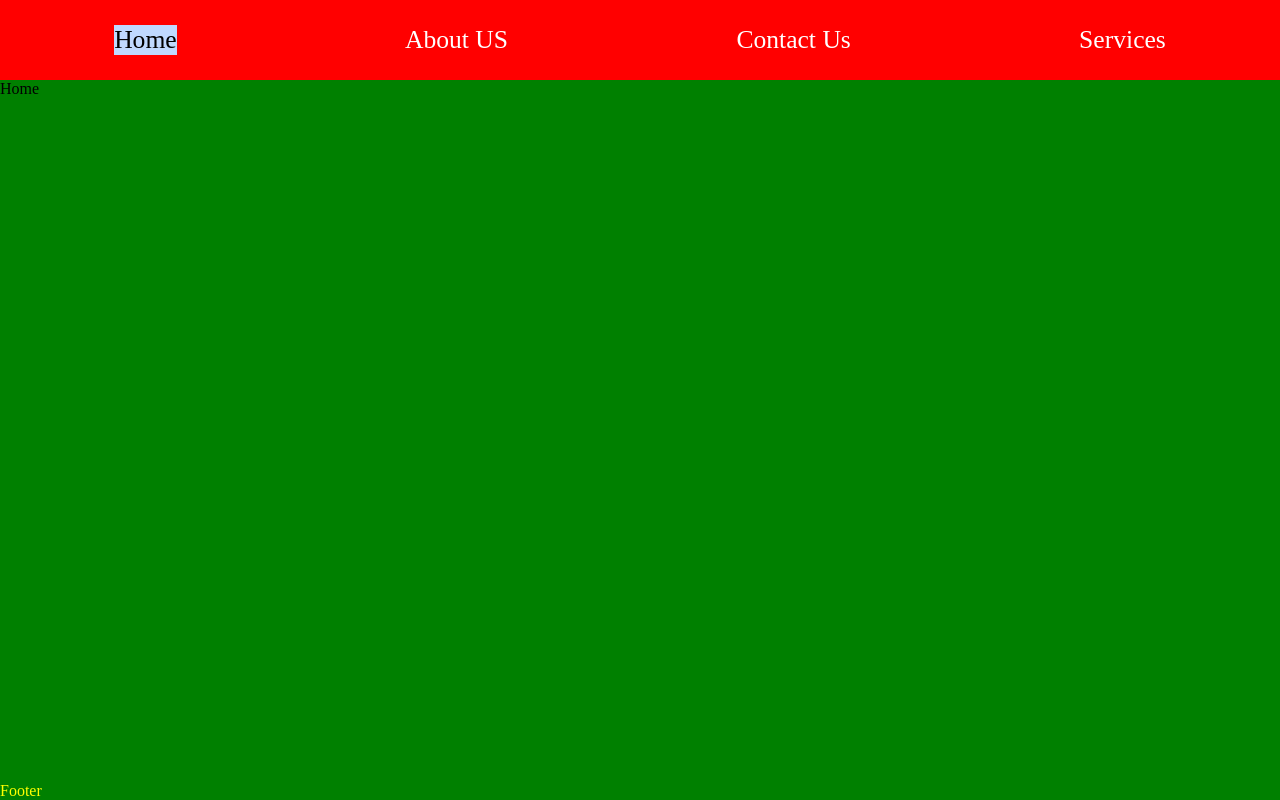
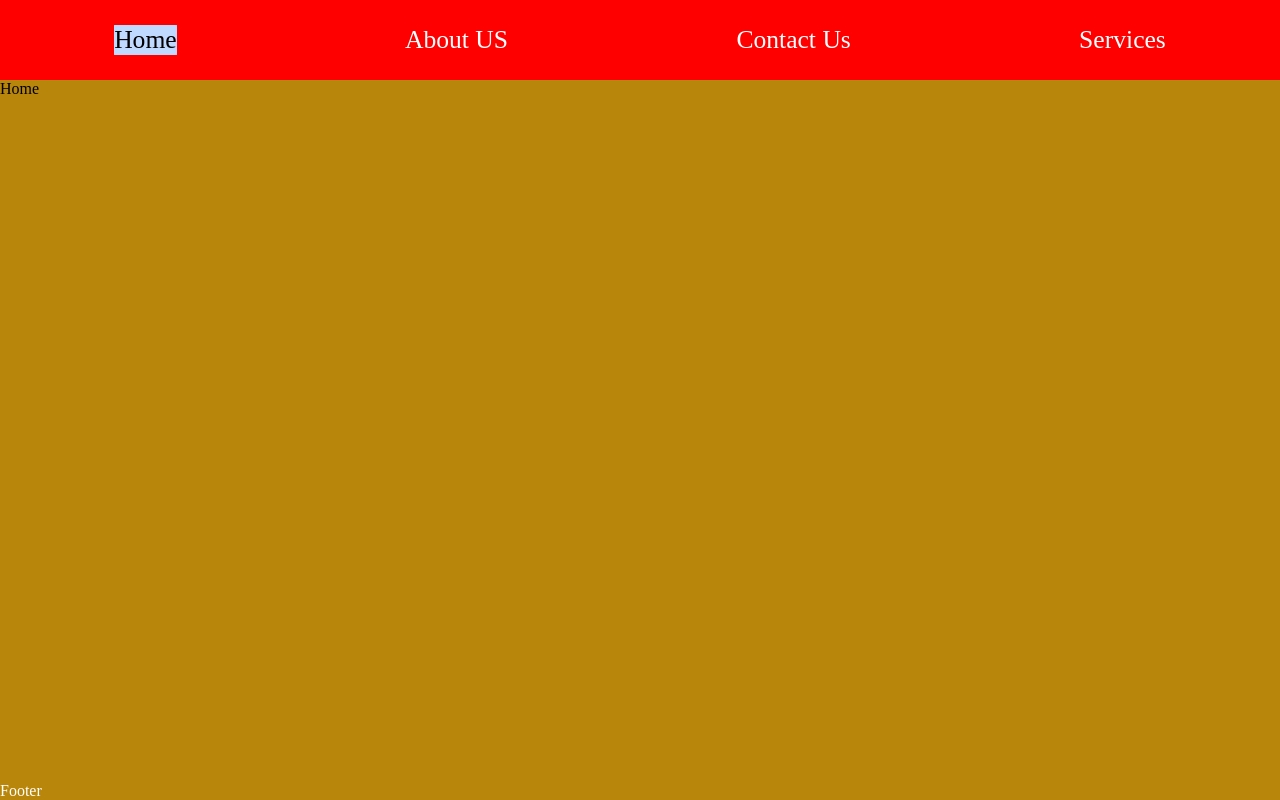
Before and after one commit to Codekazuki/hta-react-router, a React (Vite) app: page / in a window 1280 px wide. Built offline with nearby package versions, Linux system fonts and the light colour scheme.

Commit message:
react router dom

```diff
--- a/src/assets/styles/App.css
+++ b/src/assets/styles/App.css
@@ -3,8 +3,19 @@
   margin: 0;
   box-sizing: border-box;
 }
+:root {
+  --gold-light: #ffd700; /* Light Gold */
+  --gold-regular: #ffcc00; /* Regular Gold */
+  --gold-dark: #b8860b; /* Dark Gold */
+  --gold-dim: #c1a100; /* Dim Gold */
+  --gold-metallic: #d4af37; /* Metallic Gold */
+  --gold-rose: #b76e00; /* Rose Gold */
+  --gold-bronze: #cd7f32; /* Bronze Gold */
+  --black: #000000; /* Black */
+  --white: #ffffff; /* White */
+}
 .container {
-  background-color: green;
+  background-color: var(--gold-dark);
   min-height: 100dvh;
   display: flex;
   flex-direction: column;
--- a/src/assets/styles/footer.css
+++ b/src/assets/styles/footer.css
@@ -1,4 +1,4 @@
 .footer {
   margin-top: auto;
-  color: yellow;
+  color: var(--white);
 }
```
